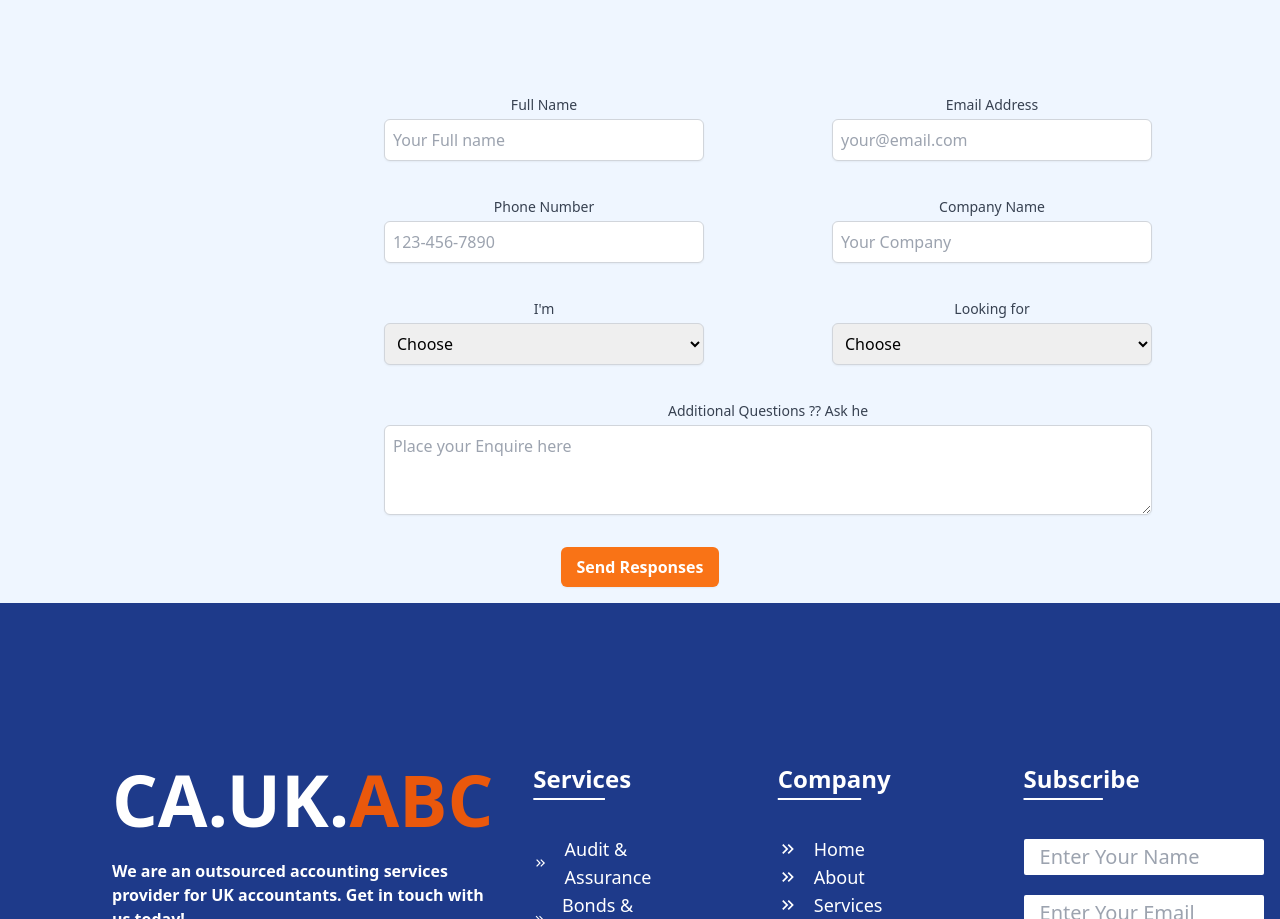
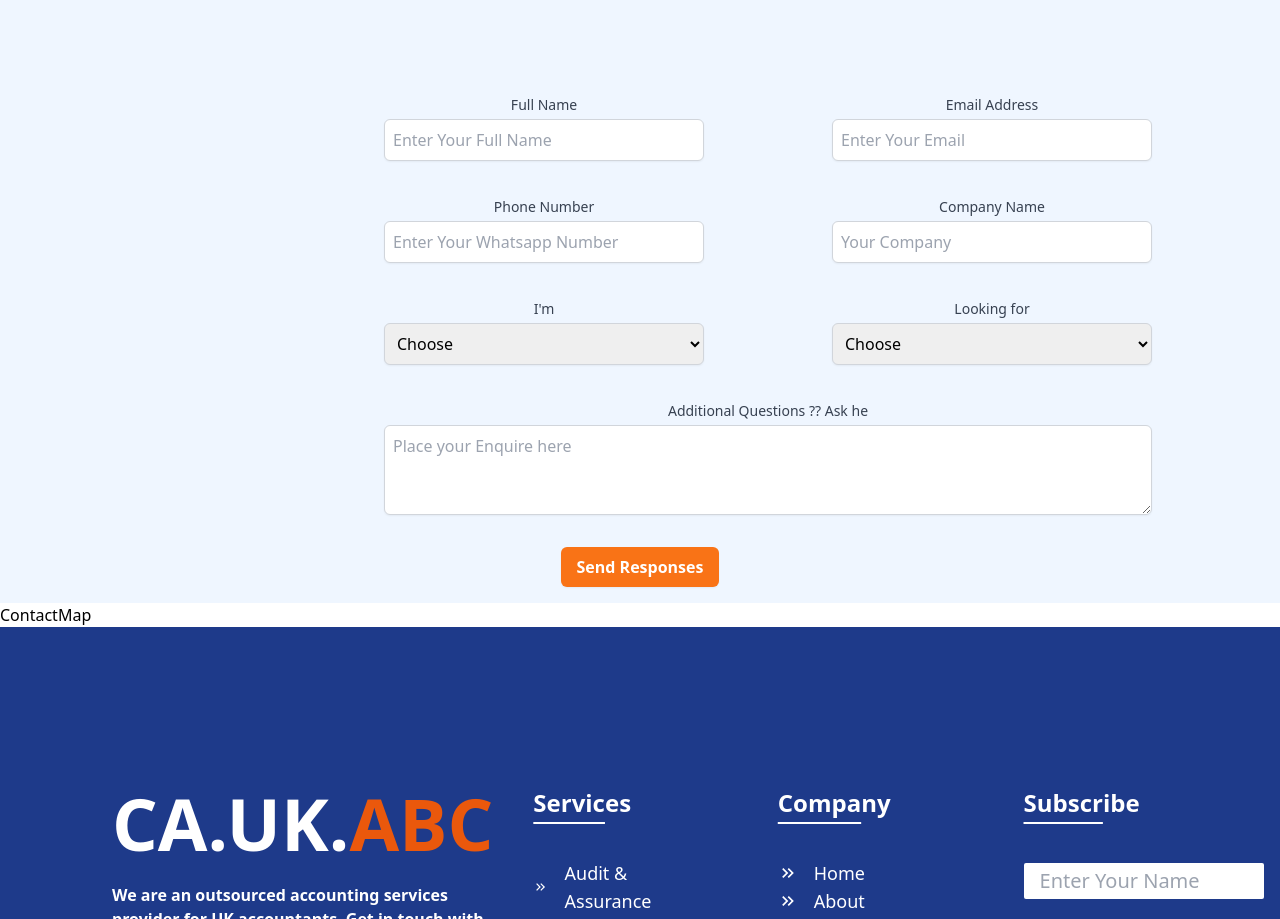
Before and after one commit to Flansh1137/ca, a React (Vite) app: page /contact in a window 1280 px wide. Shown: the part 1393-2312 px from the top of the page. Built offline with nearby package versions, Linux system fonts and the light colour scheme.

Commit message:
CONTACT MAP

```diff
--- a/src/components/Contact/contact.jsx
+++ b/src/components/Contact/contact.jsx
@@ -1,10 +1,8 @@
 import React from 'react';
 import contactImg from '../../assets/images/contactImg.jpg';
 import ContactPageForm from './contactPageForm';
-
+import ContactMap from './contactMap';
 function Contact() {
-
-
 
   return (
     <>
@@ -31,6 +29,8 @@ function Contact() {
 
 <ContactPageForm />
 
+<ContactMap />
+
     </>
   );
 }
--- /dev/null
+++ b/src/components/Contact/contactMap.jsx
@@ -0,0 +1,9 @@
+import React from 'react'
+
+const ContactMap = () => {
+  return (
+    <div>ContactMap</div>
+  )
+}
+
+export default ContactMap
--- a/src/components/Contact/contactPageForm.jsx
+++ b/src/components/Contact/contactPageForm.jsx
@@ -33,8 +33,11 @@ function ContactPageForm() {
                 console.log('Mail sent successfully!');
                 setFormData({
                     name: '',
-                    number: '',
                     email: '',
+                    phone: '',
+                    company: '',
+                    im: '',
+                    looking: '',
                     message: ''
                 });
                 setPopupVisible(true);
@@ -69,7 +72,8 @@ function ContactPageForm() {
                                     type="text"
                                     name="name"
                                     id="full-name"
-                placeholder="Your Full name"
+                                    pattern='^\s*[A-Za-z]+(\s+[A-Za-z]+)?\s*\s*$'
+                                    placeholder='Enter Your Full Name'
                                     required
                                     className="mt-1 block w-full lg:w-80 p-2 border border-gray-300 rounded-md shadow-sm focus:outline-none focus:ring-blue-500 focus:border-blue-500"
                                     value={formData.name}
@@ -84,7 +88,7 @@ function ContactPageForm() {
                                     type="email"
                                     name="email"
                                     id="email-address"
-                placeholder="your@email.com"
+                                    placeholder='Enter Your Email'
                                     required
                                     className="mt-1 block w-full lg:w-80 p-2 border border-gray-300 rounded-md shadow-sm focus:outline-none focus:ring-blue-500 focus:border-blue-500"
                                     value={formData.email}
@@ -95,21 +99,23 @@ function ContactPageForm() {
 
                         <div className="lg:flex lg:gap-32">
 
-            <div className=' mb-5'>
+                            <div className='mb-5'>
                                 <label htmlFor="phone-number" className="block text-sm font-medium text-gray-700">
                                     Phone Number
                                 </label>
                                 <input
-                type="tel"
+                                    type="number"  // Changed to "number"
                                     name="phone"
                                     id="phone-number"
-                placeholder="123-456-7890"
+                                    placeholder='Enter Your Whatsapp Number'
                                     required
-                className="mt-1 block  w-full lg:w-80 p-2 border border-gray-300 rounded-md shadow-sm focus:outline-none focus:ring-blue-500 focus:border-blue-500"
+                                    className="mt-1 block w-full lg:w-80 p-2 border border-gray-300 rounded-md shadow-sm focus:outline-none focus:ring-blue-500 focus:border-blue-500"
                                     value={formData.phone}
                                     onChange={handleChange}
                                 />
                             </div>
+
+
 
                             <div className=' mb-5'>
                                 <label htmlFor="company-name" className="block text-sm font-medium text-gray-700">
@@ -156,7 +162,7 @@ function ContactPageForm() {
                             </div>
 
                             <div className=' mb-5'>
-              <label htmlFor="looking" className=" block text-sm font-medium text-gray-700">
+                                <label htmlFor="looking for" className=" block text-sm font-medium text-gray-700">
                                     Looking for </label>
                                 <select
                                     name="looking"
@@ -210,6 +216,11 @@ function ContactPageForm() {
                     </div>
                 </form>
             </div>
+            {popupVisible && (
+        <div className="fixed bottom-0 left-0 right-0 bg-green-500 text-white text-center py-2">
+          Form submitted successfully!
+        </div>
+      )}
         </>
     );
 }
```
Lines whose indentation alone changed are shown as unchanged.
